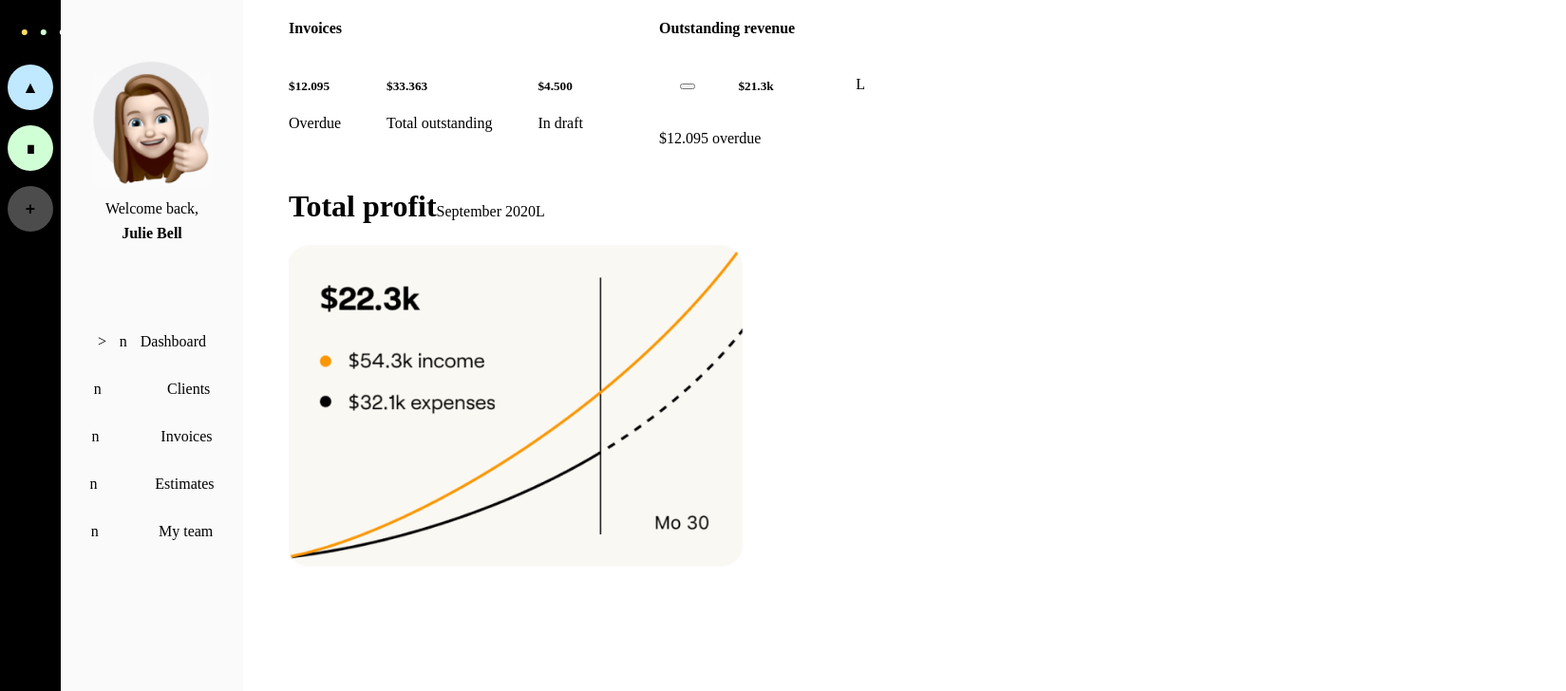
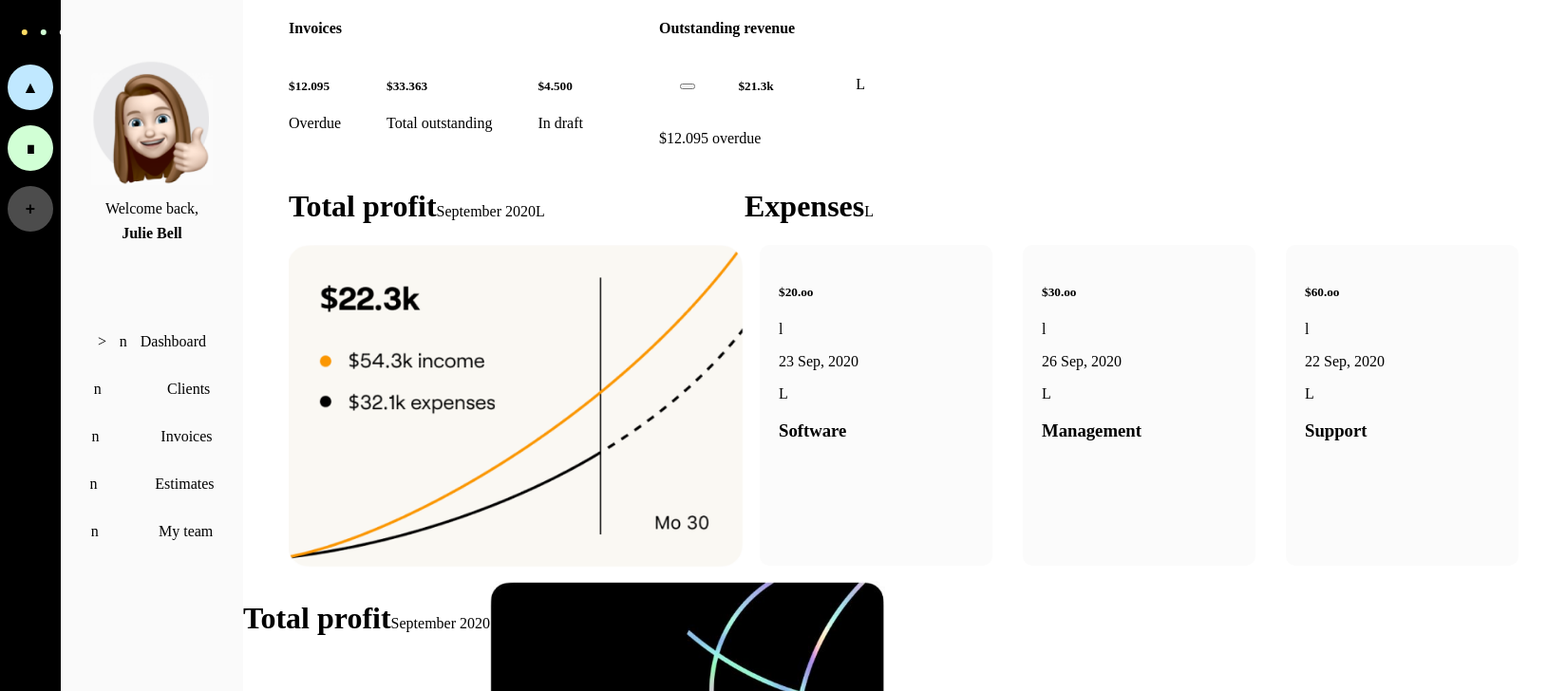
Before and after one commit to RubenChalapud/PracticaScss, a React (Create React App) app: page / in a window 1280 px wide. Shown: the top 728 px of the page at 95% size, 1649 px wide, since content can reach past the window. Built offline with nearby package versions, Linux system fonts and the light colour scheme; a web font is replaced by a local one.

Commit message:
Se agregó los contenidos sin estilos.

```diff
--- a/src/Components/Contenido/Contenido.js
+++ b/src/Components/Contenido/Contenido.js
@@ -1,6 +1,7 @@
 import React from "react";
 import "./Contenidos.css"
 import imgGrafica from "./grafica.png"
+import imgWork from "./work.JPG"
 
 function Contenidos() {
     return (
@@ -46,7 +47,63 @@ function Contenidos() {
             </div>
             <img src={imgGrafica} className="o-img-grafica" alt="Imagen de grafica"></img>
           </div>
+          <div className="o-container-expenses">
+            <div className="o-container-title-expenses">
+              <h1>Expenses</h1>
+              <p>L</p>
+            </div>
+            <div className="o-container-cards-expenses">
+              <div className="o-card-expenses">
+                <div>
+                  <h5>$20.oo</h5>
+                  <p>l</p>
+                </div>
+                <p>23 Sep, 2020</p>
+                <p>L</p>
+                <h3>Software</h3>
+              </div>
+              <div className="o-card-expenses">
+                <div>
+                  <h5>$30.oo</h5>
+                  <p>l</p>
+                </div>
+                <p>26 Sep, 2020</p>
+                <p>L</p>
+                <h3>Management</h3>
+              </div>
+              <div className="o-card-expenses">
+                <div>
+                  <h5>$60.oo</h5>
+                  <p>l</p>
+                </div>
+                <p>22 Sep, 2020</p>
+                <p>L</p>
+                <h3>Support</h3>
+              </div>
+            </div>
 
+          </div>
+        </div>
+
+        <div className="o-container-third">
+          <div className="o-container-recenly">
+            <div className="o-container-recenly-title">
+              <h1>Total profit</h1>
+              <p>September 2020</p>
+            </div>
+            <div className="o-container-new-recenly">
+              <div className="o-upload-invoice">
+
+              </div>
+              <div className="o-recenly-invoice">
+
+              </div>
+              <div className="o-recenly-invoice">
+
+              </div>
+            </div>
+          </div>
+          <img src={imgWork} className="o-img-work" alt="Imagen de Work"></img>
         </div>
 
       </div>
--- a/src/Components/Contenido/Contenidos.css
+++ b/src/Components/Contenido/Contenidos.css
@@ -58,3 +58,64 @@
 .o-img-grafica {
     width: 30rem;
 }
+
+.o-container-expenses {
+    display: flex;
+    flex-direction: column;
+}
+
+.o-container-title-expenses {
+    display: flex;
+    flex-direction: row;
+    align-items: baseline;
+}
+
+.o-card-expenses {
+    position: relative;
+    box-sizing: border-box;
+    width: 245px;
+    height: 338px;
+    padding: 20px;
+    border-radius: 10px;
+    margin: 1rem;
+    margin-top: 0;
+    background: #FBFBFB;
+}
+
+.o-card-expenses:before, .o-card-expenses:after {
+    content: '';
+    position: absolute;
+    left: 5px;
+    height: 6px;
+    width: 290px;
+}
+
+    .o-card-expenses:before {
+    top: -5px;
+    background: radial-gradient(circle, transparent, transparent 50%, #FBFBFB 50%, #FBFBFB 100% ) -7px -8px / 16px 16px repeat-x,
+}
+
+.o-card-expenses:after {
+    bottom: -5px;
+    background: radial-gradient(circle, transparent, transparent 50%, red 50%, red 100% ) -7px -2px / 16px 16px repeat-x,
+}
+
+.o-container-cards-expenses {
+    display: flex;
+    flex-direction: row;
+}
+
+.o-container-third {
+    display: flex;
+    flex-direction: row;
+}
+
+.o-container-recenly-title {
+    display: flex;
+    flex-direction: row;
+    align-items: baseline;
+}
+
+.o-img-work {
+    width: 26rem;
+}
```
Also changed, not shown: src/Components/Contenido/work.JPG (added), 1 other file (tests, documents, lock files or other folders).
